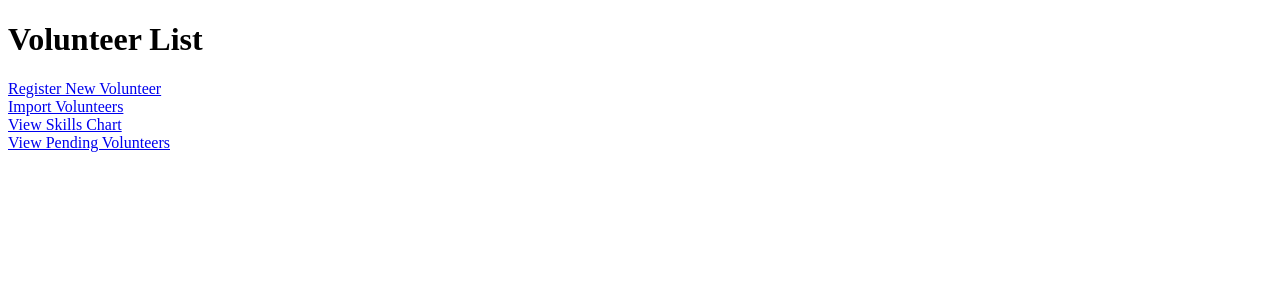
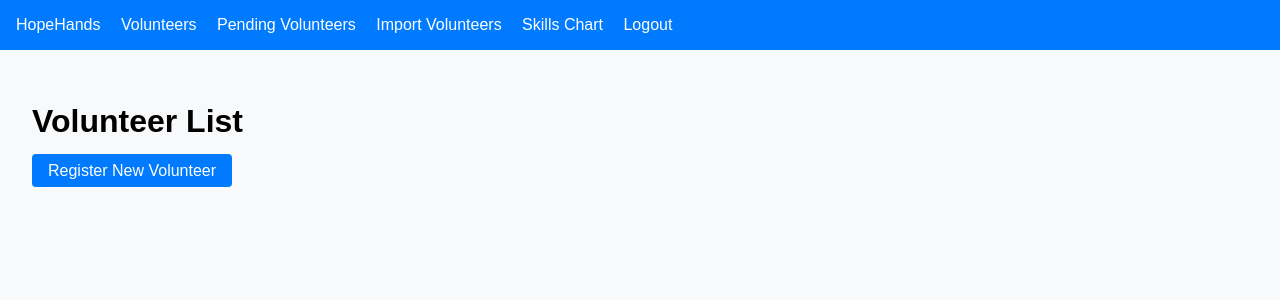
Before and after one commit to jinygoh/volunteerManagementApp_builtWithDjangoAndHubspotCRM, a Django app: page /crm/ in a window 1280 px wide. Shown: the top 300 px of the page. Run offline with Django 5.2, Linux system fonts and the light colour scheme; the visitor is signed in with stand-in values (Sample User, id 1); data that the repository does not hold is empty.

Commit message:
feat: Switch to MySQL, create base template, and improve UI
This commit implements the following changes:
- Switched the database from SQLite to MySQL.
- Created a `base.html` template with a modern design and a color scheme appropriate for a volunteer management app.
- Updated all other templates to extend the `base.html` template and use the new design.

```diff
--- a/crm/templates/crm/volunteer_list.html
+++ b/crm/templates/crm/volunteer_list.html
@@ -1,25 +1,17 @@
-<!DOCTYPE html>
-<html>
-<head>
-    <title>Volunteer List</title>
-</head>
-<body>
+{% extends 'base.html' %}
+
+{% block title %}Volunteer List{% endblock %}
+
+{% block content %}
     <h1>Volunteer List</h1>
     <ul>
         {% for volunteer in volunteers %}
             <li>
                 {{ volunteer.first_name }} {{ volunteer.last_name }} - {{ volunteer.email }}
-                <a href="{% url 'volunteer_update' volunteer.pk %}">Edit</a>
-                <a href="{% url 'volunteer_delete' volunteer.pk %}">Delete</a>
+                <a href="{% url 'volunteer_update' volunteer.pk %}" class="btn">Edit</a>
+                <a href="{% url 'volunteer_delete' volunteer.pk %}" class="btn">Delete</a>
             </li>
         {% endfor %}
     </ul>
-    <a href="{% url 'register' %}">Register New Volunteer</a>
-    <br>
-    <a href="{% url 'import_volunteers' %}">Import Volunteers</a>
-    <br>
-    <a href="{% url 'skills_chart' %}">View Skills Chart</a>
-    <br>
-    <a href="{% url 'pending_volunteers' %}">View Pending Volunteers</a>
-</body>
-</html>
+    <a href="{% url 'register' %}" class="btn">Register New Volunteer</a>
+{% endblock %}
--- /dev/null
+++ b/templates/base.html
@@ -0,0 +1,50 @@
+<!DOCTYPE html>
+<html>
+<head>
+    <title>{% block title %}HopeHands{% endblock %}</title>
+    <style>
+        body {
+            font-family: sans-serif;
+            margin: 0;
+            background-color: #f8f9fa;
+        }
+        .navbar {
+            background-color: #007bff;
+            padding: 1rem;
+        }
+        .navbar a {
+            color: white;
+            text-decoration: none;
+            margin-right: 1rem;
+        }
+        .container {
+            padding: 2rem;
+        }
+        .btn {
+            background-color: #007bff;
+            color: white;
+            padding: 0.5rem 1rem;
+            border: none;
+            border-radius: 0.25rem;
+            text-decoration: none;
+        }
+    </style>
+</head>
+<body>
+    <nav class="navbar">
+        <a href="{% url 'volunteer_list' %}">HopeHands</a>
+        {% if user.is_authenticated %}
+            <a href="{% url 'volunteer_list' %}">Volunteers</a>
+            <a href="{% url 'pending_volunteers' %}">Pending Volunteers</a>
+            <a href="{% url 'import_volunteers' %}">Import Volunteers</a>
+            <a href="{% url 'skills_chart' %}">Skills Chart</a>
+            <a href="{% url 'logout' %}">Logout</a>
+        {% else %}
+            <a href="{% url 'login' %}">Login</a>
+        {% endif %}
+    </nav>
+    <div class="container">
+        {% block content %}{% endblock %}
+    </div>
+</body>
+</html>
```
Also changed, not shown: crm/templates/crm/import_volunteers.html (+7 -10 lines), crm/templates/crm/pending_volunteers.html (+8 -11 lines), crm/templates/crm/register.html (+7 -9 lines), crm/templates/crm/skills_chart.html (+6 -10 lines), crm/templates/crm/success.html (+6 -8 lines), crm/templates/crm/volunteer_confirm_delete.html (+8 -10 lines), hopehands/settings.py (+7 -3 lines), templates/registration/login.html (+7 -9 lines).
